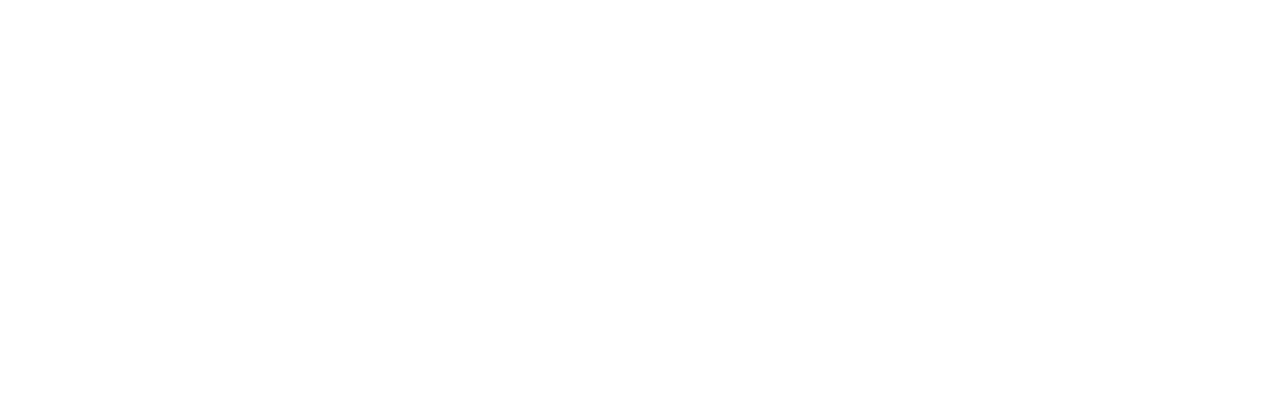
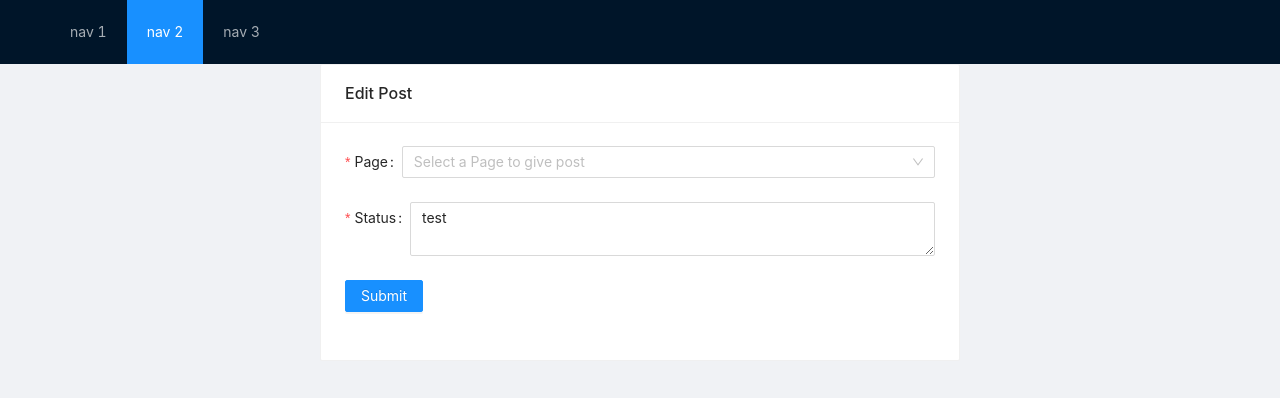
Before and after one commit to mehamasum/voluntree, a React (Create React App) app: page /posts/1/edit in a window 1280 px wide. Shown: the top 398 px of the page. Built offline with nearby package versions, Linux system fonts and the light colour scheme; sample sign-in values are in the browser's storage.

Commit message:
feat(app): create posts create views

```diff
--- a/src/assets/css/index.css
+++ b/src/assets/css/index.css
@@ -6,6 +6,11 @@
     display: 'flex';
     align-items: 'center';
     justify-content: 'center';
+}
+
+.center-content {
+    display: flex;
+    justify-content: center;
 }
 
 body {
--- a/src/index.js
+++ b/src/index.js
@@ -5,10 +5,13 @@
 import { Route, Switch, BrowserRouter as Router } from 'react-router-dom';
 import App from './App';
 import {LoginView} from './services/Auth';
+import * as serviceWorker from './serviceWorker';
+import PrivateRoute from './routes/PrivateRoute';
 import Settings from './services/Settings';
 import FacebookLogin from './services/FacebookLogin';
-import * as serviceWorker from './serviceWorker';
-import PrivateRoute from './routes/PrivateRoute';
+import PostCreateView from './services/Posts/PostCreateView';
+import PostEditView from './services/Posts/PostEditView';
+import PostDetailsView from './services/Posts/PostDetailsView';
 
 ReactDOM.render(
   <React.Fragment>
@@ -20,6 +23,9 @@
         <PrivateRoute exact path="/" component={App} />
         <PrivateRoute exact path="/settings/" component={Settings} />
         <PrivateRoute exact path="/facebook_login/" component={FacebookLogin} />
+        <PrivateRoute exact path="/posts/create/" component={PostCreateView} />
+        <PrivateRoute exact path="/posts/:id/edit/" component={PostEditView} />
+        <PrivateRoute exact path="/posts/:id/" component={PostDetailsView} />
       </Switch>
     </Router>
   </React.Fragment>,
--- a/src/routes/PrivateRoute.js
+++ b/src/routes/PrivateRoute.js
@@ -1,4 +1,4 @@
-import React, {useState, useEffect} from 'react';
+import React from 'react';
 import { Redirect, Route } from "react-router-dom";
 
 const PrivateRoute = props => {
--- a/src/services/Auth/index.js
+++ b/src/services/Auth/index.js
@@ -1,6 +1,6 @@
 import React, {useEffect, useState} from 'react';
 import './styles.css';
-import { Form, Input, Button, Checkbox } from 'antd';
+import { Form, Input, Button } from 'antd';
 import { Redirect } from "react-router-dom";
 import { Layout } from 'antd';
 import { Card } from 'antd';
--- a/src/services/Layouts/index.js
+++ b/src/services/Layouts/index.js
@@ -4,7 +4,7 @@
 
 const AuthenticatedLayout = props => {
   return (
-    <Layout>
+    <Layout style={{minHeight: '100vh'}}>
       <Header className="header">
         <div className="logo" />
         <Menu theme="dark" mode="horizontal" defaultSelectedKeys={['2']}>
@@ -13,9 +13,7 @@
           <Menu.Item key="3">nav 3</Menu.Item>
         </Menu>
       </Header>
-      <Layout>
-        {props.children}
-      </Layout>
+      {props.children}
     </Layout>
   );
 };
--- /dev/null
+++ b/src/services/Posts/Form.js
@@ -0,0 +1,33 @@
+import React from 'react';
+import { Form, Input, Button, Select } from 'antd';
+const {Option} = Select;
+
+const PostForm = props => {
+  const {onSubmit = () => {}, initialValues={}} = props;
+
+  return (
+    <React.Fragment>
+      <Form name="basic" initialValues={initialValues} onFinish={onSubmit}>
+        <Form.Item name="page" label="Page" rules={[{ required: true }]}>
+          <Select placeholder="Select a Page to give post" allowClear >
+            <Option value="F9.wink">F9.wink</Option>
+            <Option value="page1">page1</Option>
+            <Option value="page2">page2</Option>
+          </Select>
+        </Form.Item>
+
+        <Form.Item label="Status" name="status" rules={[{required: true}]}>
+          <Input.TextArea />
+        </Form.Item>
+
+        <Form.Item >
+          <Button type="primary" htmlType="submit">
+            Submit
+          </Button>
+        </Form.Item>
+      </Form>
+    </React.Fragment>
+  );
+};
+
+export default PostForm;
--- /dev/null
+++ b/src/services/Posts/PostCreateView/index.js
@@ -0,0 +1,27 @@
+import React, { useCallback } from 'react';
+import AuthenticatedLayout from '../../Layouts';
+import { Card } from 'antd';
+import { Layout } from 'antd';
+import PostFrom from '../Form';
+const { Content } = Layout;
+
+const PostCreateView = props => {
+
+  const onSubmit = useCallback(values => {
+    console.log("onSubmit", values);
+  }, []);
+
+  return (
+    <React.Fragment>
+      <AuthenticatedLayout>
+        <Content className="center-content">
+          <Card title="Create Post" style={{width: '50%', height: '50%'}}>
+            <PostFrom onSubmit={onSubmit}/>
+          </Card>
+        </Content>
+      </AuthenticatedLayout>
+    </React.Fragment>
+  );
+};
+
+export default PostCreateView;
--- /dev/null
+++ b/src/services/Posts/PostDetailsView/index.js
@@ -0,0 +1,25 @@
+import React from 'react';
+import AuthenticatedLayout from '../../Layouts';
+import { useParams } from "react-router-dom";
+import { Card } from 'antd';
+import { Layout } from 'antd';
+const { Content } = Layout;
+
+const PostEditView = props => {
+  const {id} = useParams();
+
+  console.log("post id", id);
+  return (
+    <React.Fragment>
+      <AuthenticatedLayout>
+        <Content className="center-content">
+          <Card title="Edit Post" style={{width: '50%', height: '50%'}}>
+            <h1>Details view post: {id}</h1>
+          </Card>
+        </Content>
+      </AuthenticatedLayout>
+    </React.Fragment>
+  );
+};
+
+export default PostEditView;
--- /dev/null
+++ b/src/services/Posts/PostEditView/index.js
@@ -0,0 +1,30 @@
+import React, { useCallback } from 'react';
+import AuthenticatedLayout from '../../Layouts';
+import { useParams } from "react-router-dom";
+import { Card } from 'antd';
+import { Layout } from 'antd';
+import PostFrom from '../Form';
+const { Content } = Layout;
+
+const PostEditView = props => {
+  const {id} = useParams();
+
+  const onSubmit = useCallback(values => {
+    console.log("onSubmit", values);
+  }, []);
+
+  console.log("post id", id);
+  return (
+    <React.Fragment>
+      <AuthenticatedLayout>
+        <Content className="center-content">
+          <Card title="Edit Post" style={{width: '50%', height: '50%'}}>
+            <PostFrom onSubmit={onSubmit} initialValues={{status: 'test'}}/>
+          </Card>
+        </Content>
+      </AuthenticatedLayout>
+    </React.Fragment>
+  );
+};
+
+export default PostEditView;
--- a/src/services/Settings/index.js
+++ b/src/services/Settings/index.js
@@ -15,7 +15,6 @@
   return (
     <React.Fragment>
       <AuthenticatedLayout>
-          <Layout style={{ padding: '0 24px 24px' }}>
         <Content
           className="site-layout-background"
           style={{
@@ -35,7 +34,6 @@
               Content With Page
           </Button>
         </Content>
-          </Layout>
       </AuthenticatedLayout>
     </React.Fragment>
   );
```
Also changed, not shown: 1 other file (tests, documents, lock files or other folders). Lines whose indentation alone changed are shown as unchanged.
